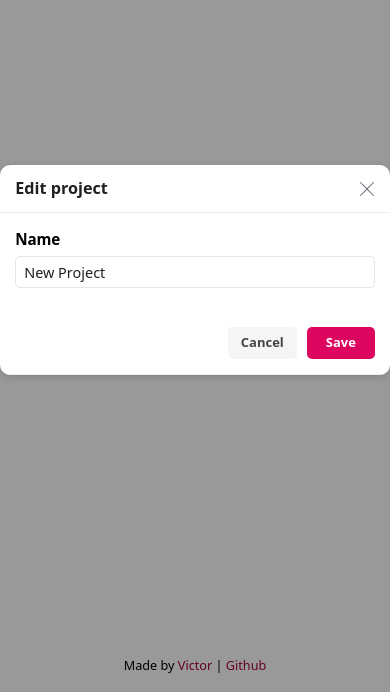
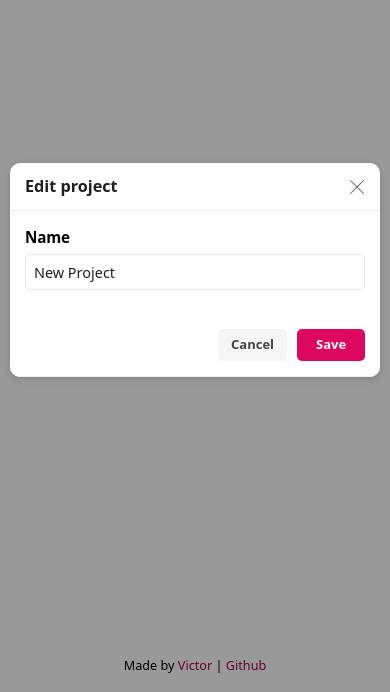
Before and after one commit to itsvictoroyedeji/todo-list-app, a website built with webpack: page src/template.html in a window 390 px wide. Both pictures are taken after a click on the button "Edit Project". Shown: the part 152-844 px from the top of the page. Built offline with nearby package versions, Linux system fonts and the light colour scheme.

Commit message:
fix: Reduce form width to 95% and increase input's height and remove autofocus on input buttons

```diff
--- a/src/modals/addProject.js
+++ b/src/modals/addProject.js
@@ -111,7 +111,7 @@ export default function addProjectModal(user) {
   projectNameInput.id = "project-name";
   projectNameInput.name = "name";
   projectNameInput.maxLength = 120;
-  projectNameInput.autofocus = true;
+  // projectNameInput.autofocus = true;
   projectNameInput.required = true;
   projectName.appendChild(projectNameInput);
 
--- a/src/modals/addTask.js
+++ b/src/modals/addTask.js
@@ -112,7 +112,7 @@ export default function addTaskModal(user, projectIndex) {
   taskNameInput.name = "name";
   taskNameInput.placeholder = "Submit items by next week";
   taskNameInput.maxLength = 120;
-  taskNameInput.autofocus = true;
+  // taskNameInput.autofocus = true;
   taskNameInput.required = true;
   taskName.appendChild(taskNameInput);
 
--- a/src/styles.css
+++ b/src/styles.css
@@ -980,7 +980,7 @@ a {
 @media screen and (max-width: 25em) {
   #addTaskDialog,
   #addProjectDialog {
-    width: 100%;
+    width: 95%;
   }
 }
 
@@ -1122,6 +1122,13 @@ h1.form-header-text {
   font-size: var(--font-size-body);
   line-height: calc(var(--font-size-body) + 7px);
   color: var(--content-primary);
+}
+
+@media screen and (max-width: 25em) {
+  .form .form-row input,
+  .form .form-row select {
+    height: 36px;
+  }
 }
 
 .form .form-row select {
```
